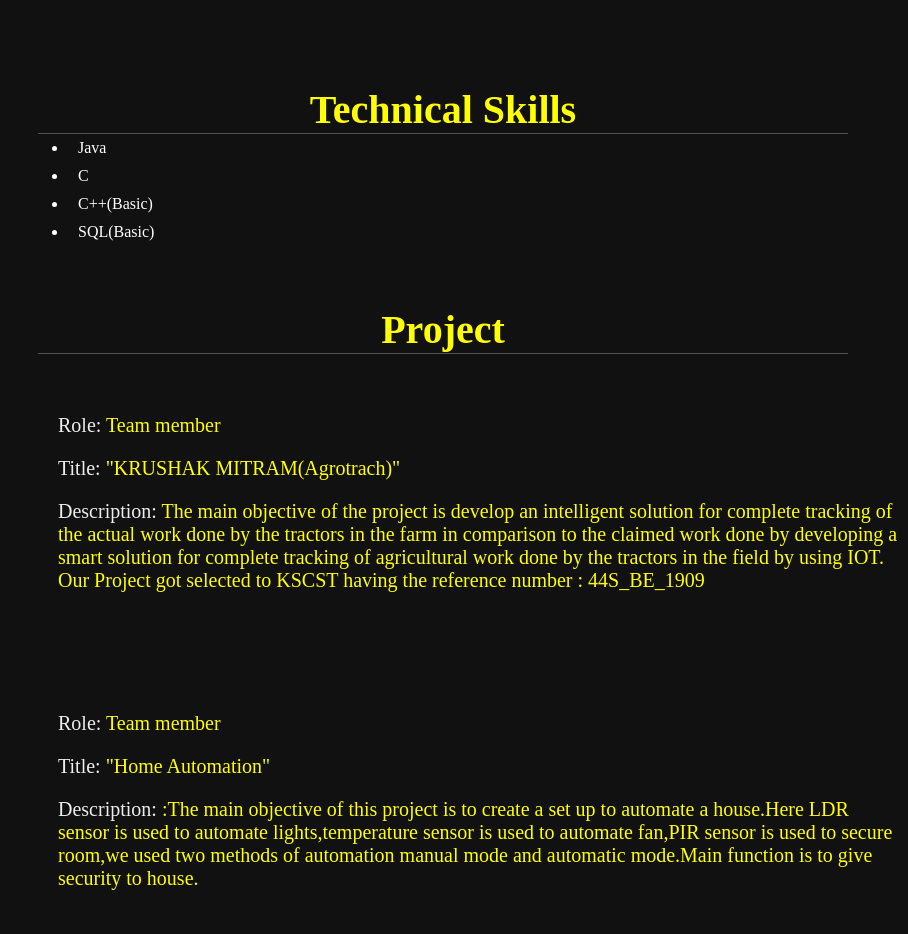
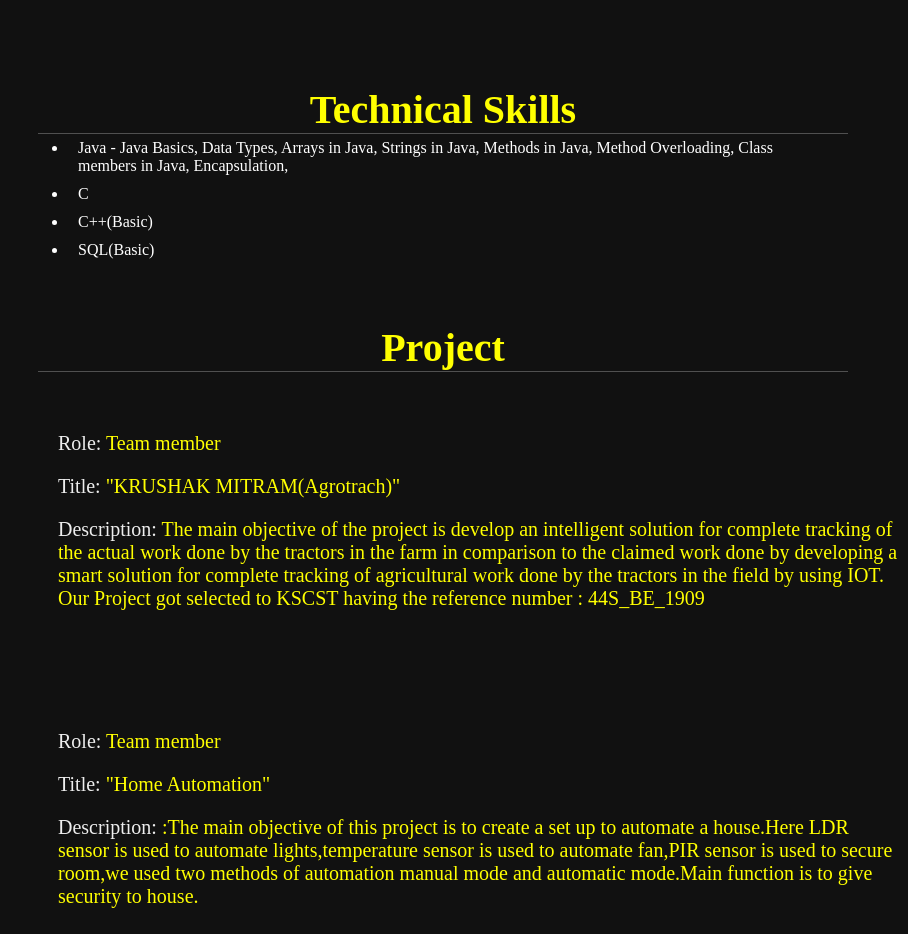
Before and after one commit to amogh-daddi/amoghsdaddi.github.io, a plain HTML site: page index.html in a window 1280 px wide. Shown: the part 840-1774 px from the top of the page, without its empty margins (372-1280 px from the left). Drawn offline with Linux system fonts and the light colour scheme.

Commit message:
Update index.html

```diff
--- a/index.html
+++ b/index.html
@@ -74,7 +74,7 @@
  <h1 class="head"><span>Technical Skills</span></h1>
  <div>
  <ul id="lis">
- <li>Java</li>
+ <li>Java - Java Basics, Data Types, Arrays in Java, Strings in Java, Methods in Java, Method Overloading, Class members in Java, Encapsulation,</li>
  <li>C</li>
  <li>C++(Basic)</li>
  <li>SQL(Basic)</li>
```
